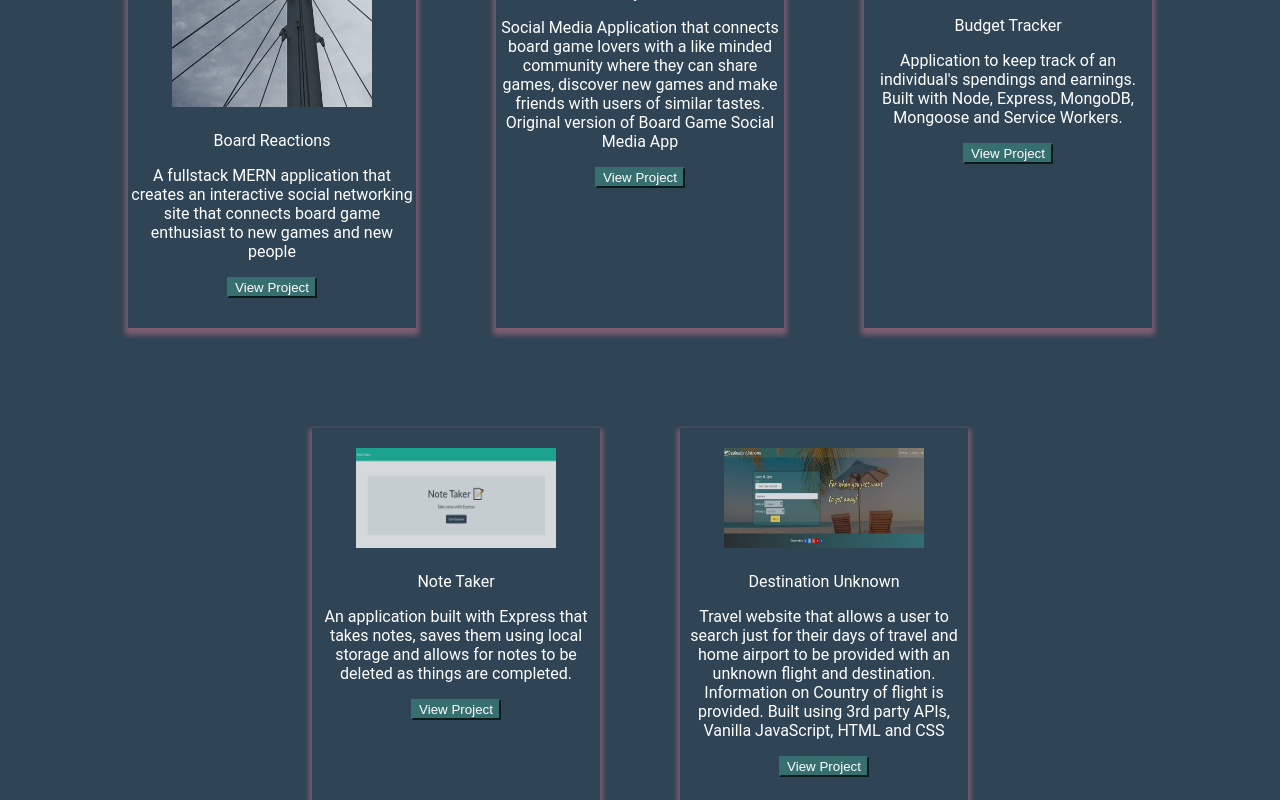
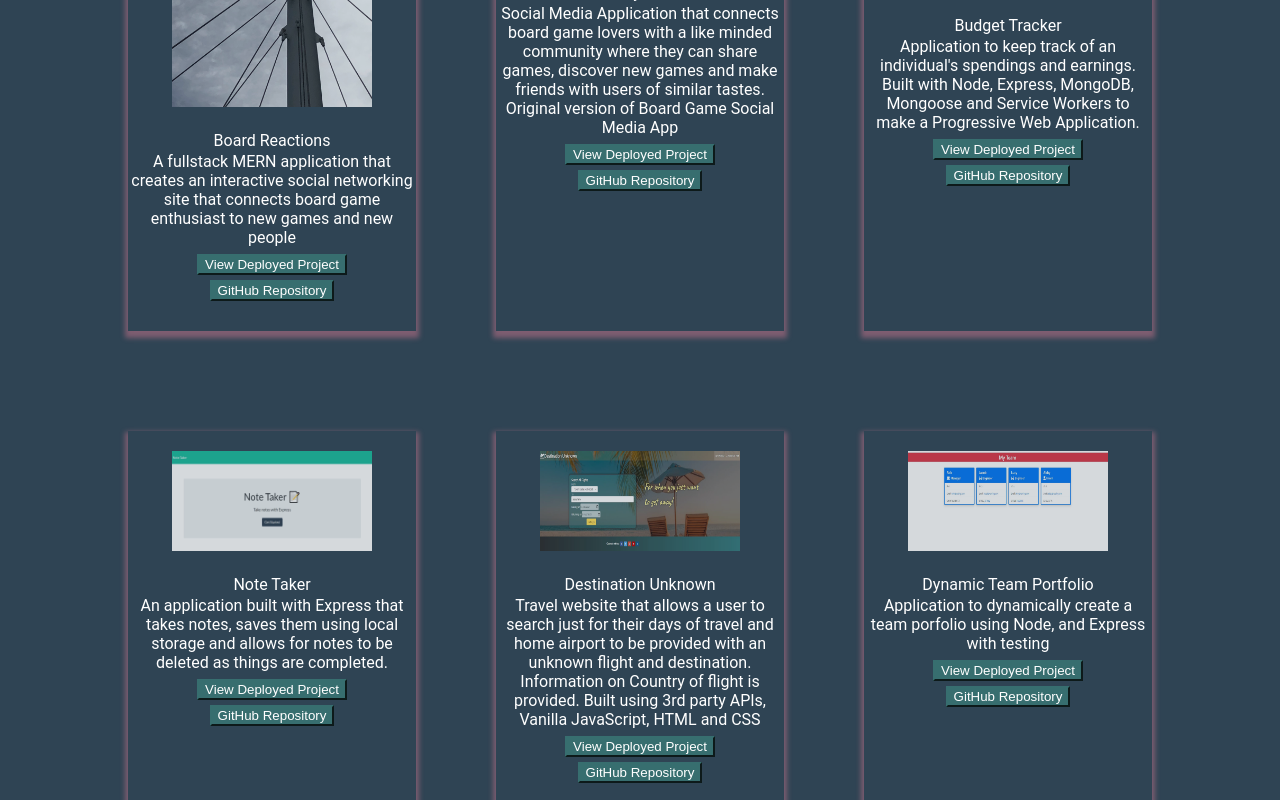
Before and after one commit to JSheleg/professional-portfolio-react, a React (Create React App) app: page /portfolio in a window 1280 px wide. Shown: the part 640-1440 px from the top of the page. Built offline with nearby package versions, Linux system fonts and the light colour scheme.

Commit message:
completed projects functionality and style

```diff
--- a/src/components/ProjectCard/index.js
+++ b/src/components/ProjectCard/index.js
@@ -8,10 +8,11 @@ function ProjectCard(props){
             <Card.Img className="project-card-img" variant="top" src={props.imgPath} style={{ minHeight:'100px'}} />
             <Card.Body>
                 <Card.Title>{props.title}</Card.Title>
-                <Card.Text >
+                <Card.Text style={{margin:'2px'}}>
                     {props.description}
                 </Card.Text>
-                <a href={props.link}><Button variant="primary">View Project</Button></a>
+                <a href={props.link}><Button variant="primary" style={{marginTop:'5px'}}>View Deployed Project</Button></a><br/>
+                <a href={props.githublink}><Button variant="primary" style={{marginTop:'5px'}}>GitHub Repository</Button></a>
             </Card.Body>
         </Card>
     )
--- a/src/components/pages/Portfolio/index.js
+++ b/src/components/pages/Portfolio/index.js
@@ -6,6 +6,7 @@ import project2 from '../../../assets/projects/FindMyBoards.JPG';
 import project3 from '../../../assets/projects/budgetTracker.JPG';
 import project4 from '../../../assets/projects/HomePageNotes.JPG';
 import project5 from '../../../assets/projects/Landingpg.JPG';
+import project6 from '../../../assets/projects/teamGenerated.JPG';
 
 
 function Projects(){
@@ -26,6 +27,7 @@ function Projects(){
                         title="Board Reactions"
                         description="A fullstack MERN application that creates an interactive social networking site that connects board game enthusiast to new games and new people"
                         link="https://board-reactions.herokuapp.com/"
+                        githublink="https://github.com/JSheleg/board-reactions"
 
                     />
                 </Col>
@@ -35,14 +37,16 @@ function Projects(){
                         title="Find My Boards"
                         description="Social Media Application that connects board game lovers with a like minded community where they can share games, discover new games and make friends with users of similar tastes. Original version of Board Game Social Media App"
                         link="https://findmyboards.herokuapp.com/"
+                        githublink="https://github.com/JSheleg/find-my-boards"
                     />
                 </Col>
                 <Col md={4} className="project-card">
                     <ProjectCard
                         imgPath={project3}
                         title="Budget Tracker"
-                        description=" Application to keep track of an individual's spendings and earnings. Built with Node, Express, MongoDB, Mongoose and Service Workers."
+                        description=" Application to keep track of an individual's spendings and earnings. Built with Node, Express, MongoDB, Mongoose and Service Workers to make a Progressive Web Application."
                         link="https://mighty-springs-72989.herokuapp.com/"
+                        githublink="https://github.com/JSheleg/pwa-budget-tracker"
                     />
                 </Col>
                 <Col md={4} className="project-card">
@@ -51,6 +55,7 @@ function Projects(){
                         title="Note Taker"
                         description=" An application built with Express that takes notes, saves them using local storage and allows for notes to be deleted as things are completed."
                         link="https://stormy-journey-36440.herokuapp.com/"
+                        githublink="https://github.com/JSheleg/digital-notepad"
                     />
                 </Col>
                 <Col md={4} className="project-card">
@@ -59,6 +64,16 @@ function Projects(){
                         title="Destination Unknown"
                         description="Travel website that allows a user to search just for their days of travel and home airport to be provided with an unknown flight and destination. Information on Country of flight is provided. Built using 3rd party APIs, Vanilla JavaScript, HTML and CSS"
                         link="https://jsheleg.github.io/destination-unknown/"
+                        githublink="https://github.com/JSheleg/destination-unknown"
+                    />
+                </Col>
+                <Col md={4} className="project-card">
+                    <ProjectCard
+                        imgPath={project6}
+                        title="Dynamic Team Portfolio"
+                        description="Application to dynamically create a team porfolio using Node, and Express with testing"
+                        link="https://drive.google.com/file/d/1eg6nwiWQLMvwe3ylF8EtTqzI7K5MlFs9/view?usp=sharing"
+                        githublink="https://github.com/JSheleg/team-portfolio"
                     />
                 </Col>
             </Row>
```
Also changed, not shown: src/assets/projects/teamGenerated.JPG (added).
